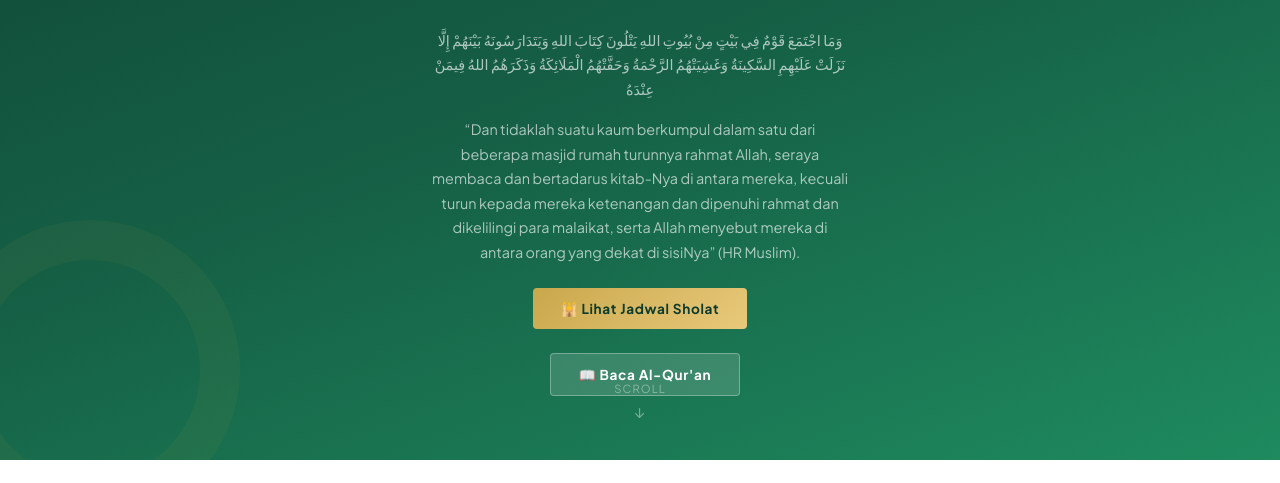
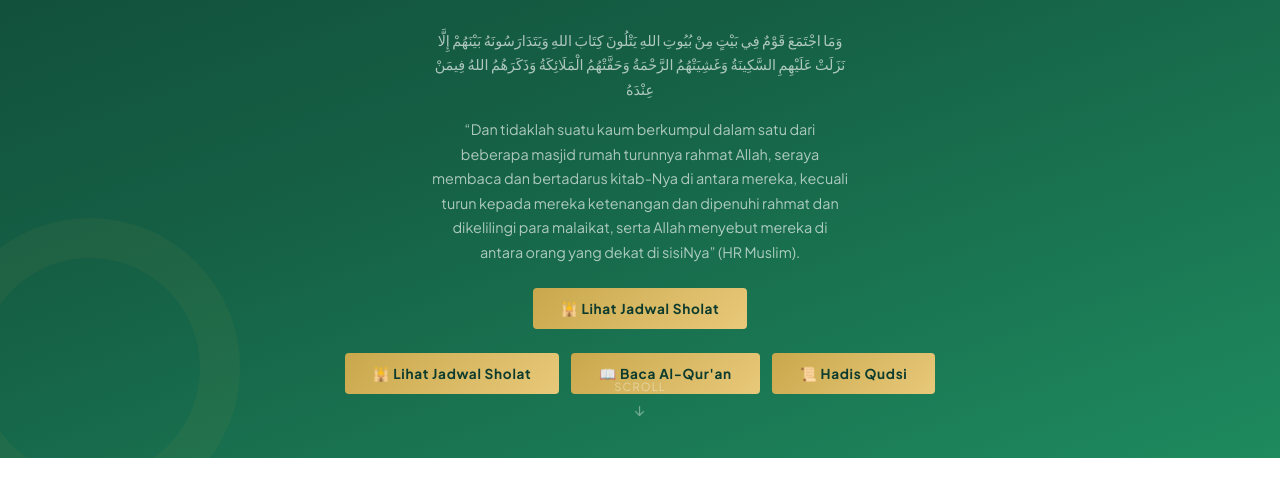
Before and after one commit to mushollabaiturrahmangtdotcom/baiturrahmangt, a plain HTML site: page index.html in a window 1280 px wide. Shown: the part 469-952 px from the top of the page. Drawn offline with Linux system fonts and the light colour scheme; a web font is replaced by a local one.

Commit message:
Update index.html

```diff
--- a/index.html
+++ b/index.html
@@ -590,6 +590,7 @@
     <a href="#" class="nav-dropdown-toggle">⚡ Fitur Lainnya ▾</a>
     <ul class="nav-dropdown-menu">
       <li><a href="alquran.html">📖 Al-Qur'an</a></li>
+      <li><a href="hadis-qudsi.html">📜 Hadis Qudsi</a></li>
       <li><a href="#">📖 Comming Soon</a></li>
       <!-- Tambah fitur baru di sini nanti -->
     </ul>
@@ -606,9 +607,11 @@
   <p class="hero-sub">“Dan tidaklah suatu kaum berkumpul dalam satu dari beberapa masjid rumah turunnya rahmat Allah, seraya membaca dan bertadarus kitab-Nya di antara mereka,
     kecuali turun kepada mereka ketenangan dan dipenuhi rahmat dan dikelilingi para malaikat, serta Allah menyebut mereka di antara orang yang dekat di sisiNya” (HR Muslim).</p>
   <a href="#jadwal" class="hero-cta">🕌 Lihat Jadwal Sholat</a>
-  <a href="alquran.html" class="hero-cta" style="background:rgba(255,255,255,0.15);color:var(--white);border:1px solid rgba(255,255,255,0.3);margin-left:10px;">
-  📖 Baca Al-Qur'an
-  </a>
+  <div style="display:flex; gap:12px; flex-wrap:wrap; justify-content:center; margin-top:1.5rem;">
+    <a href="#jadwal" class="hero-cta" style="margin-top:0;">🕌 Lihat Jadwal Sholat</a>
+    <a href="alquran.html" class="hero-cta" style="margin-top:0;">📖 Baca Al-Qur'an</a>
+    <a href="hadis-qudsi.html" class="hero-cta" style="margin-top:0;">📜 Hadis Qudsi</a>
+  </div>
   <div class="hero-scroll-indicator">SCROLL</div>
 </section>
 
```
